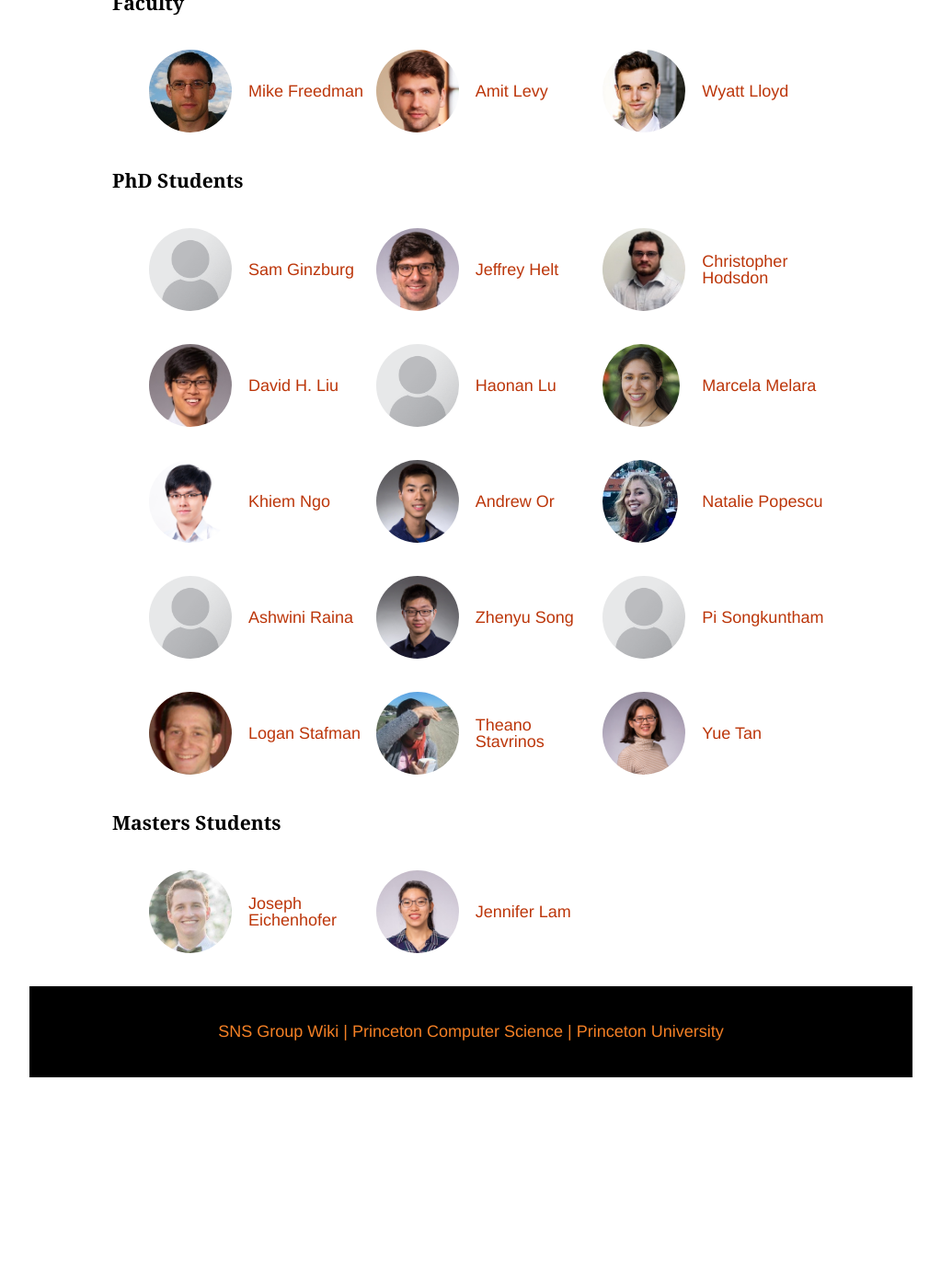
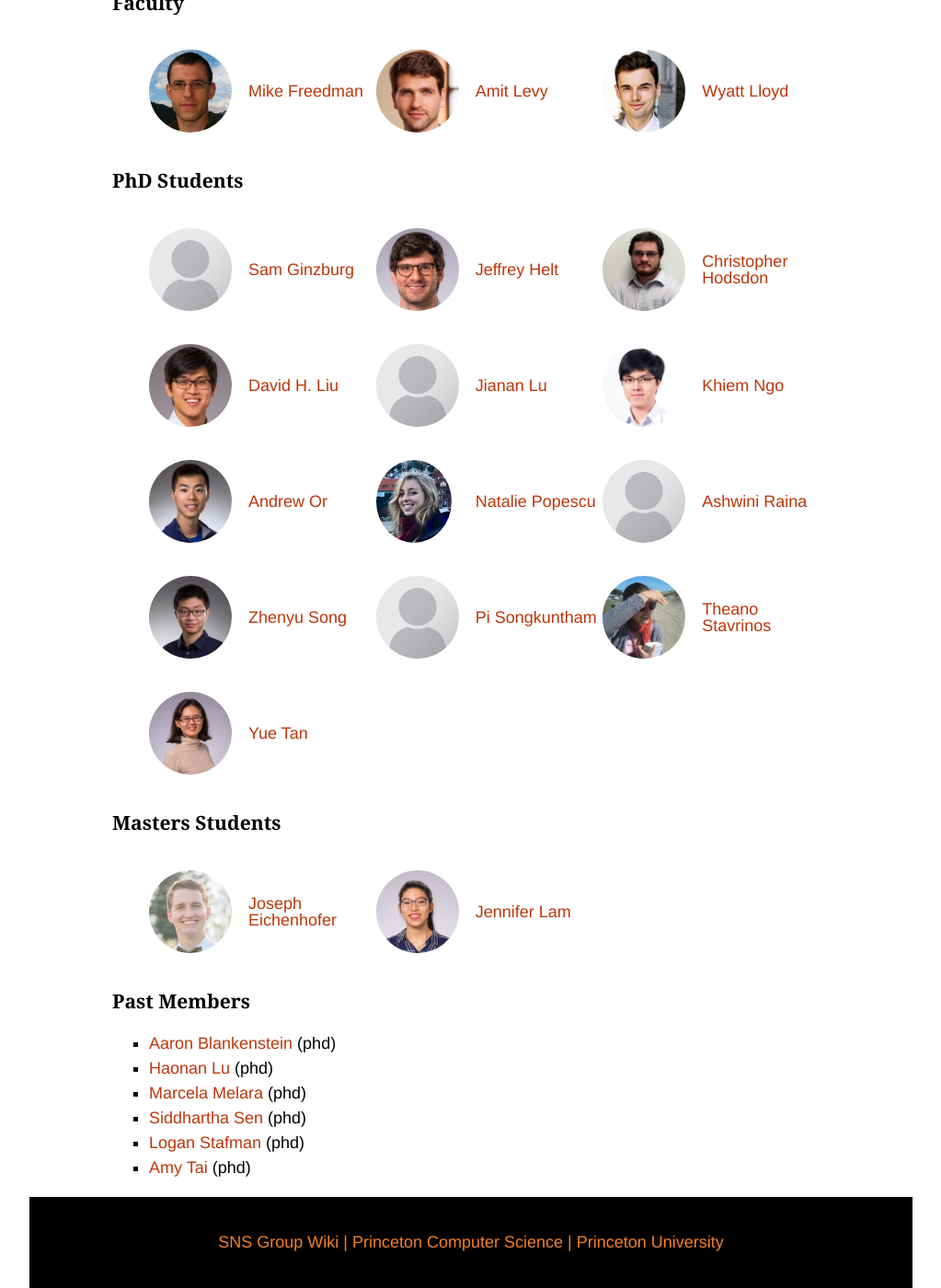
Before and after one commit to princeton-sns/www, a Jekyll site: the page built from home.md, in a window 1280 px wide and 1400 px high, scrolled down 506 px. Shown: the whole window at 92% size, without its empty margins (128-1151 px from the left). Built offline with Jekyll 4.4.1, drawn with Linux system fonts in a browser that asks for light colours; some web fonts are replaced; before the commit the page ends 1677 px from its top, so only the background shows below that.

Commit message:
Update people. Show past members.

```diff
--- a/home.md
+++ b/home.md
@@ -12,6 +12,7 @@ Service-centric, Storage-based — characterizes the broad scope of our research
 {%- assign leaders = site.data.people | where: "type", "leader" | where: "active", "true" | sort: "last_name" %}
 {%- assign phds = site.data.people | where: "type", "phd" | where: "active", "true" | sort: "last_name" %}
 {%- assign mscs = site.data.people | where: "type", "msc" | where: "active", "true" | sort: "last_name" %}
+{%- assign past = site.data.people | where: "active", "false" | sort: "last_name" %}
 
 ### Faculty
 
@@ -33,3 +34,9 @@ Service-centric, Storage-based — characterizes the broad scope of our research
   {%- for person in mscs %}
   * ![]({{person.picture}}) [{{person.first_name}} {{person.last_name}}]({{person.url}})
   {% endfor %}
+
+### Past Members
+
+{%- for person in past %}
+* [{{person.first_name}} {{person.last_name}}]({{person.url}}) ({{person.type}})
+{%- endfor -%}
```
Also changed, not shown: _data/people.yml (+12 -4 lines).
